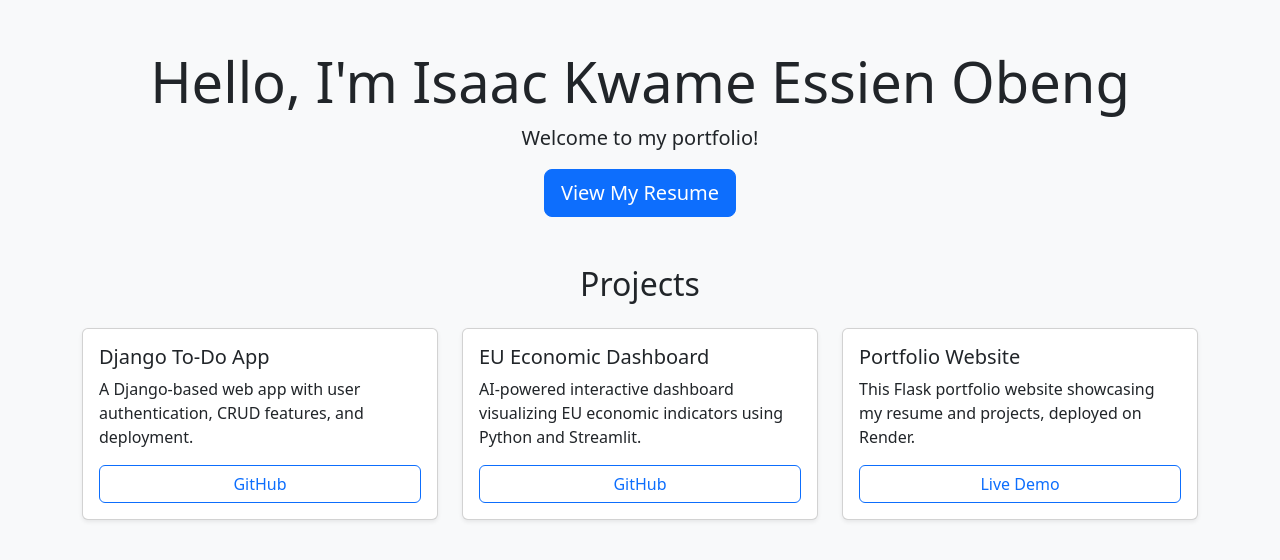
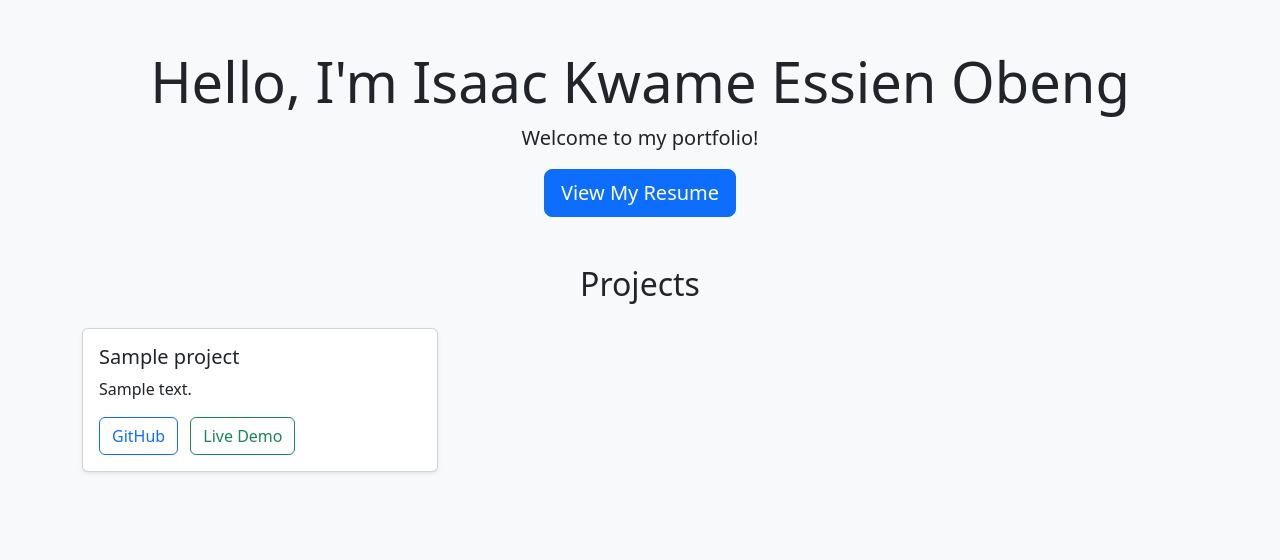
Before and after one commit to ikeobeng/ikeobeng-portfolio, a Flask app: template templates/index.html in a window 1280 px wide. Shown: the top 560 px of the page. Run offline with Flask 3, Linux system fonts and the light colour scheme; the template is opened without the code that fills it: most values are stand-ins (such as "Sample title", 1, 10 or a date in 2020).

Commit message:
Make Projects section dynamic with Flask and add hover effect

```diff
--- a/app.py
+++ b/app.py
@@ -1,8 +1,32 @@
-# This is a simple Flask application that renders an HTML template.
+# This is a flask application that serves as a portfolio website.
 from flask import Flask, render_template
+
 app = Flask(__name__)
-@app.route('/')
-def home():
-    return render_template('index.html')
-if __name__ == '__main__':
+
+projects = [
+    {
+        "title": "Django To-Do App",
+        "description": "A Django-based web app with user authentication, CRUD features, and deployment.",
+        "github": "https://github.com/ikeobeng/todo-app-django",
+        "live": None,
+    },
+    {
+        "title": "EU Economic Dashboard",
+        "description": "AI-powered interactive dashboard visualizing EU economic indicators using Python and Streamlit.",
+        "github": "https://github.com/ikeobeng/eu-economic-dashboard",
+        "live": None,
+    },
+    {
+        "title": "Portfolio Website",
+        "description": "This Flask portfolio website showcasing my resume and projects, deployed on Render.",
+        "github": None,
+        "live": "https://ikeobeng-portfolio.onrender.com",
+    },
+]
+
+@app.route("/")
+def index():
+    return render_template("index.html", projects=projects)
+
+if __name__ == "__main__":
     app.run(debug=True)
--- a/templates/index.html
+++ b/templates/index.html
@@ -10,6 +10,14 @@
     href="https://cdn.jsdelivr.net/npm/bootstrap@5.3.0/dist/css/bootstrap.min.css"
     rel="stylesheet"
   />
+  <style>
+    .project-card:hover {
+        transform: translateY(-8px);
+        box-shadow: 0 8px 20px rgba(0,0,0,0.15);
+        transition: all 0.3s ease-in-out;
+    }
+  </style>
+
 </head>
 <body class="bg-light">
   <div class="container py-5">
@@ -28,46 +36,27 @@
     <section>
         <h2 class="mb-4 text-center">Projects</h2>
         <div class="row row-cols-1 row-cols-md-3 g-4">
-        <!-- Project 1 -->
+            {% for project in projects %}
             <div class="col">
-          <div class="card h-100 shadow-sm">
+            <div class="card h-100 shadow-sm project-card">
                 <div class="card-body d-flex flex-column">
-              <h5 class="card-title">Django To-Do App</h5>
-              <p class="card-text flex-grow-1">
-                A Django-based web app with user authentication, CRUD features, and deployment.
-              </p>
-              <a href="https://github.com/ikeobeng/todo-app-django" class="btn btn-outline-primary mt-auto" target="_blank">GitHub</a>
-            </div>
-          </div>
-        </div>
-
-        <!-- Project 2 -->
-        <div class="col">
-          <div class="card h-100 shadow-sm">
-            <div class="card-body d-flex flex-column">
-              <h5 class="card-title">EU Economic Dashboard</h5>
-              <p class="card-text flex-grow-1">
-                AI-powered interactive dashboard visualizing EU economic indicators using Python and Streamlit.
-              </p>
-              <a href="https://github.com/ikeobeng/eu-economic-dashboard" class="btn btn-outline-primary mt-auto" target="_blank">GitHub</a>
-            </div>
-          </div>
-        </div>
-
-        <!-- Project 3 -->
-        <div class="col">
-          <div class="card h-100 shadow-sm">
-            <div class="card-body d-flex flex-column">
-              <h5 class="card-title">Portfolio Website</h5>
-              <p class="card-text flex-grow-1">
-                This Flask portfolio website showcasing my resume and projects, deployed on Render.
-              </p>
-              <a href="https://ikeobeng-portfolio.onrender.com" class="btn btn-outline-primary mt-auto" target="_blank">Live Demo</a>
+                <h5 class="card-title">{{ project.title }}</h5>
+                <p class="card-text flex-grow-1">{{ project.description }}</p>
+                <div class="mt-auto">
+                    {% if project.github %}
+                    <a href="{{ project.github }}" class="btn btn-outline-primary me-2" target="_blank">GitHub</a>
+                    {% endif %}
+                    {% if project.live %}
+                    <a href="{{ project.live }}" class="btn btn-outline-success" target="_blank">Live Demo</a>
+                    {% endif %}
                 </div>
                 </div>
             </div>
             </div>
+            {% endfor %}
+        </div>
 </section>
+
   </div>
 
   <!-- Bootstrap JS Bundle CDN -->
```
Lines whose indentation alone changed are shown as unchanged.
